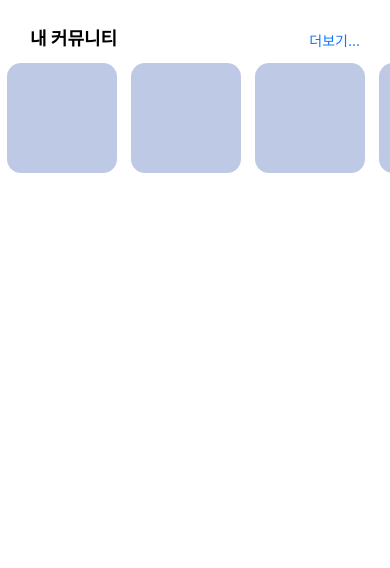
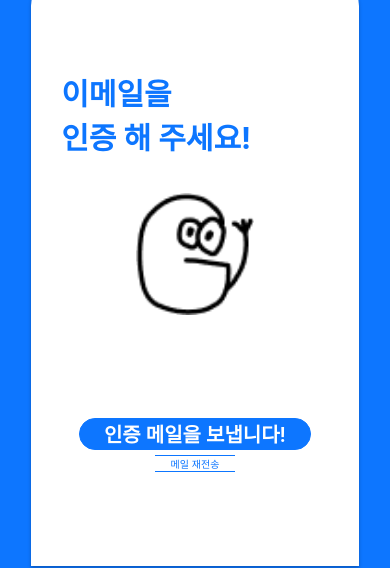
Before and after one commit to Bamdoliro/G-A, a React Native app: screen /EmailAuthScreen in a window 390 px wide. Before the commit this address had no page. Shown: the part 151-719 px from the top of the page. Built offline with nearby package versions, Linux system fonts and the light colour scheme.

Commit message:
CHORE :: 이메일 인증 페이지 제작

```diff
--- a/App.js
+++ b/App.js
@@ -8,6 +8,7 @@ import useSocket from "./hooks/useSocket";
 import AsyncStorage from "@react-native-async-storage/async-storage";
 import {useEffect} from "react";
 import SignUpScreen from "./pages/SignUpScreen";
+import EmailAuthScreen from "./pages/EmailAuthScreen";
 
 const Stack = createNativeStackNavigator();
 
@@ -37,6 +38,7 @@ export default function App() {
                     {props => <ChatLiveScreen {...props} socket={socket} />}
                 </Stack.Screen>
                 <Stack.Screen name="SignUpScreen" component={SignUpScreen} />
+                <Stack.Screen name="EmailAuthScreen" component={EmailAuthScreen} />
             </Stack.Navigator>
         </NavigationContainer>
     );
--- /dev/null
+++ b/pages/EmailAuthScreen.js
@@ -0,0 +1,87 @@
+import React, { useState } from "react";
+import { StyleSheet, Text, TextInput, TouchableOpacity, View, Image } from "react-native";
+
+import gatiLogo from "../assets/gatiLogo_White.png";
+import SafeAreaView from "../components/common/SafeAreaView/SafeAreaView";
+import CustomButton from "../components/common/CustomButton/CustomButton";
+
+export default function EmailAuthScreen() {
+    return (
+        <SafeAreaView style={styles.root}>
+            <View style={styles.innerBox}>
+                <Text style={styles.title}>
+                    이메일을{"\n"}인증 해 주세요!
+                </Text>
+                <Image source={gatiLogo} style={styles.logo} resizeMode="contain" tintColor="black" />
+                <View style={styles.sendMailButton}>
+                    <CustomButton
+                        onPress={() => { }}
+                        title="인증 메일을 보냅니다!"
+                    />
+                </View>
+                <TouchableOpacity
+                    style={styles.resendMail}
+                >
+                    <Text style={styles.resendMailText}>메일 재전송</Text>
+                </TouchableOpacity>
+            </View>
+        </SafeAreaView>
+    );
+}
+
+const styles = StyleSheet.create({
+    innerBox: {
+        height: "70%",
+        width: "84%",
+
+        backgroundColor: "white",
+        borderTopLeftRadius: 30,
+        borderTopRightRadius: 30,
+
+        shadowOffset: {
+            width: 0,
+            height: 2,
+        },
+        shadowOpacity: 0.25,
+        shadowRadius: 3.84,
+        elevation: 5,
+
+        alignItems: "center",
+        justifyContent: "center",
+        padding: 30
+    },
+    sendMailButton: {
+        width: "87%",
+        height: 32,
+        alignItems: "center",
+    },
+    logo: {
+        bottom: "5%",
+        width: 118,
+        height: "46%",
+    },
+    resendMail: {
+        width: 80,
+        borderTopWidth: 1,
+        borderBottomWidth: 1,
+        borderColor: '#0D76FF',
+        marginTop: 20,
+    },
+    resendMailText: {
+        color: '#0D76FF',
+        fontSize: 10,
+        textAlign: 'center'
+    },
+    title: {
+        fontSize: 30,
+        fontWeight: 'bold',
+        color: '#0D76FF',
+        alignSelf: 'flex-start',
+    },
+    root: {
+        flex: 1,
+        backgroundColor: "#0D76FF",
+        justifyContent: "center",
+        alignItems: "center",
+    },
+});
--- a/pages/SignUpScreen.js
+++ b/pages/SignUpScreen.js
@@ -3,6 +3,7 @@ import { StyleSheet, Text, TextInput, TouchableOpacity, View } from "react-nativ
 import CustomInput from "../components/common/CustomInput/CustomInput";
 import SafeAreaView from "../components/common/SafeAreaView/SafeAreaView";
 import CustomButton from "../components/common/CustomButton/CustomButton";
+
 export default function SignUpScreen({ navigation }) {
     const [email, setEmail] = useState("");
     const [password, setPassword] = useState("");
@@ -80,9 +81,9 @@ export default function SignUpScreen({ navigation }) {
                         <Text style={styles.subText}>개인정보 수집 및 이용 동의</Text>
                     </TouchableOpacity>
                 </View>
-
                 <View style={styles.signUpButton}>
                     <CustomButton
+                        onPress={() => navigation.navigate('EmailAuthScreen')}
                         title="회원가입"
                     />
                 </View>
```
